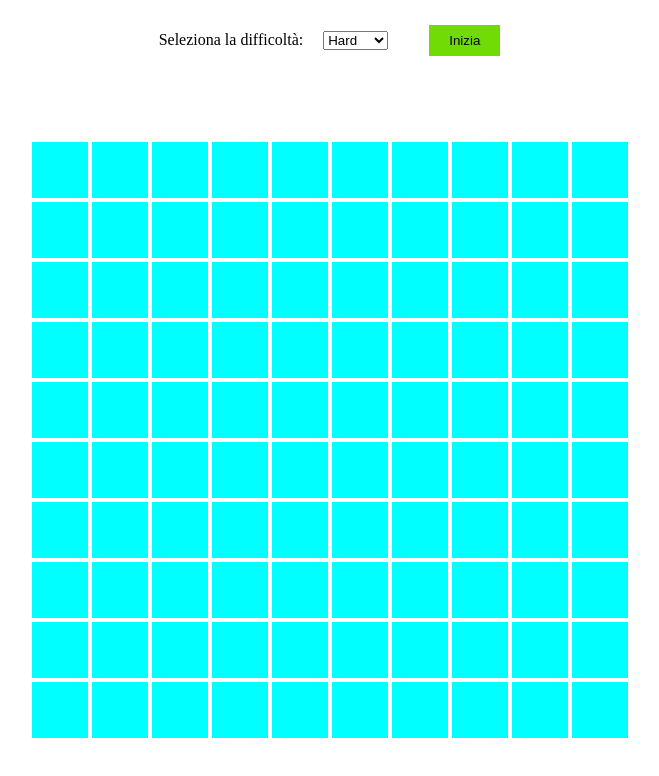
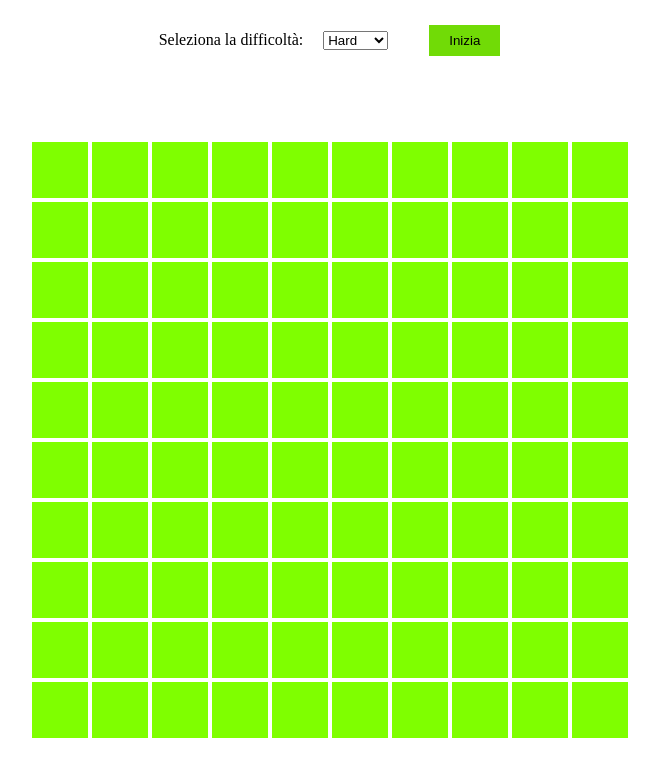
Before and after one commit to EmanueleDiLeo/js-campominato-grid, a plain HTML site: page index.html in a window 1280 px wide. Both pictures are taken after a click on the button "Inizia". Shown: the whole page, without its empty margins (310-969 px from the left). Drawn offline with Linux system fonts and the light colour scheme.

Commit message:
[ADD] : console nBox

```diff
--- a/css/style.css
+++ b/css/style.css
@@ -29,18 +29,17 @@ h2{
   justify-content: center;
   height: 600px;
   width: 600px;
-  background-color: aqua;
 }
 
 .square{
   border: 2px solid white;
   aspect-ratio: 1 / 1;
   cursor: pointer;
-
+  background-color: chartreuse;
 }
 
 .square.click{
-  background-color: chartreuse;
+  background-color: aqua;
 }
 
 .btn{
--- a/js/script.js
+++ b/js/script.js
@@ -4,8 +4,6 @@ const container = document.querySelector(".container");
 btn.addEventListener("click", function(){
   reset();
   const difficulty = (document.querySelector("#difficulty").value).toLowerCase();
-  const rowCol = rowColBox(difficulty);
-  console.log(rowCol);
   startBox(difficulty);
 
 
@@ -35,33 +33,30 @@ function rowColBox(value){
 }
 
 function startBox(difficulty){
-  let counter = 1;
+  let counter = 0;
   const nRowCol = rowColBox(difficulty);
   const widthBox = 100 / nRowCol;
 
   for(let i = 1; i <= nRowCol; i++){
     for(let i = 1; i <= nRowCol; i++){
-      const box = createBox(widthBox);
+      counter++;
+      const box = createBox(widthBox,counter);
 
-      // box.addEventListener("click",function(){
-      //   this.classList.toggle("click")
-      //   console.log(this.innerText);
-      // });
+      box.addEventListener("click",function(){
+        this.classList.toggle("click")
+        console.log(this._boxID);
+      });
+
       container.append(box);
-      counter++;
     }
   }
-
-  // const boxs = document.getElementsByClassName("square");
-
-
-
 }
 
-function createBox(widthBox){
+function createBox(widthBox,nBox){
   const newBox = document.createElement('div');
   newBox.className = "square";
   newBox.style.width = widthBox + "%";
+  newBox._boxID = nBox;
   return newBox;
 
 }
```
Also changed, not shown: 1 other file.
